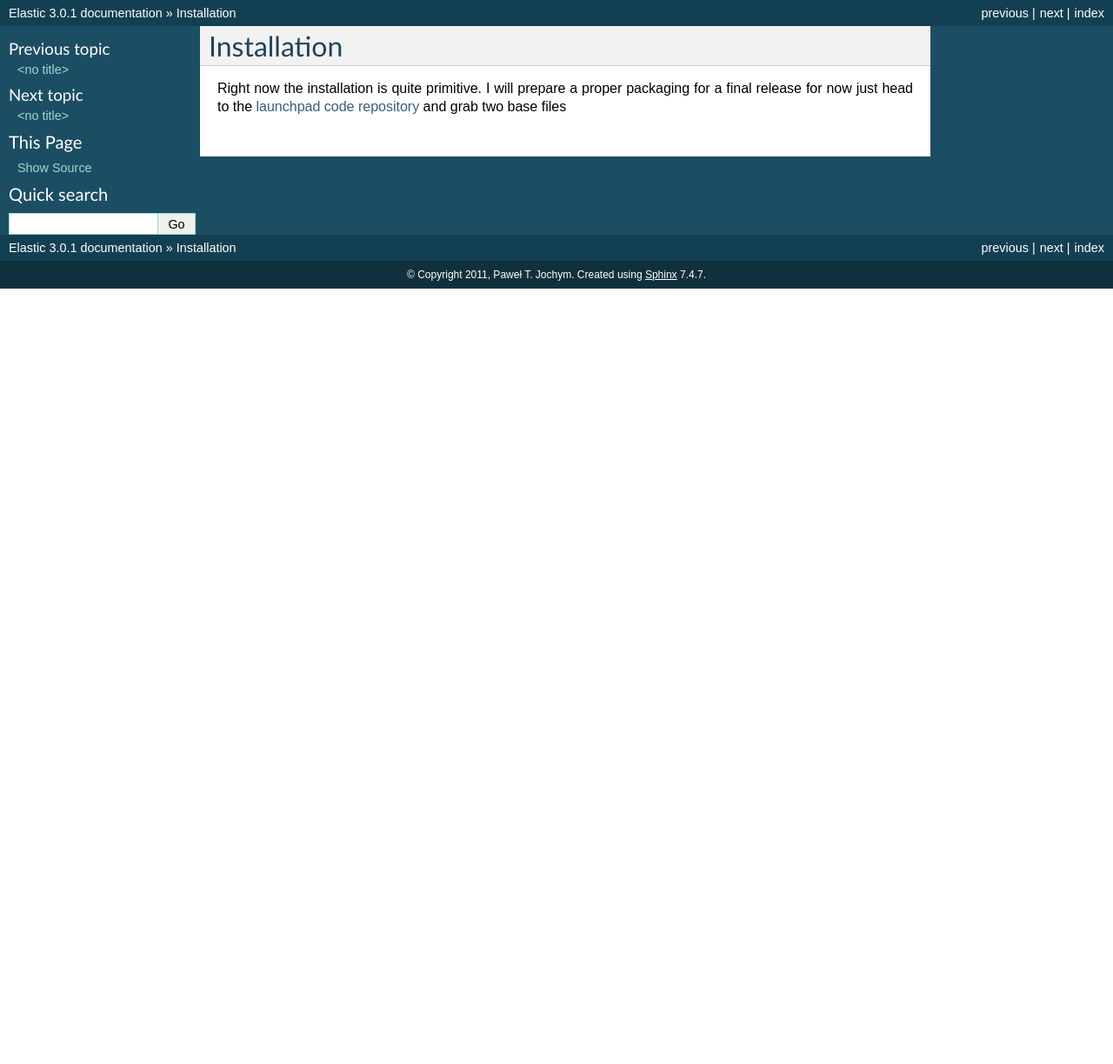
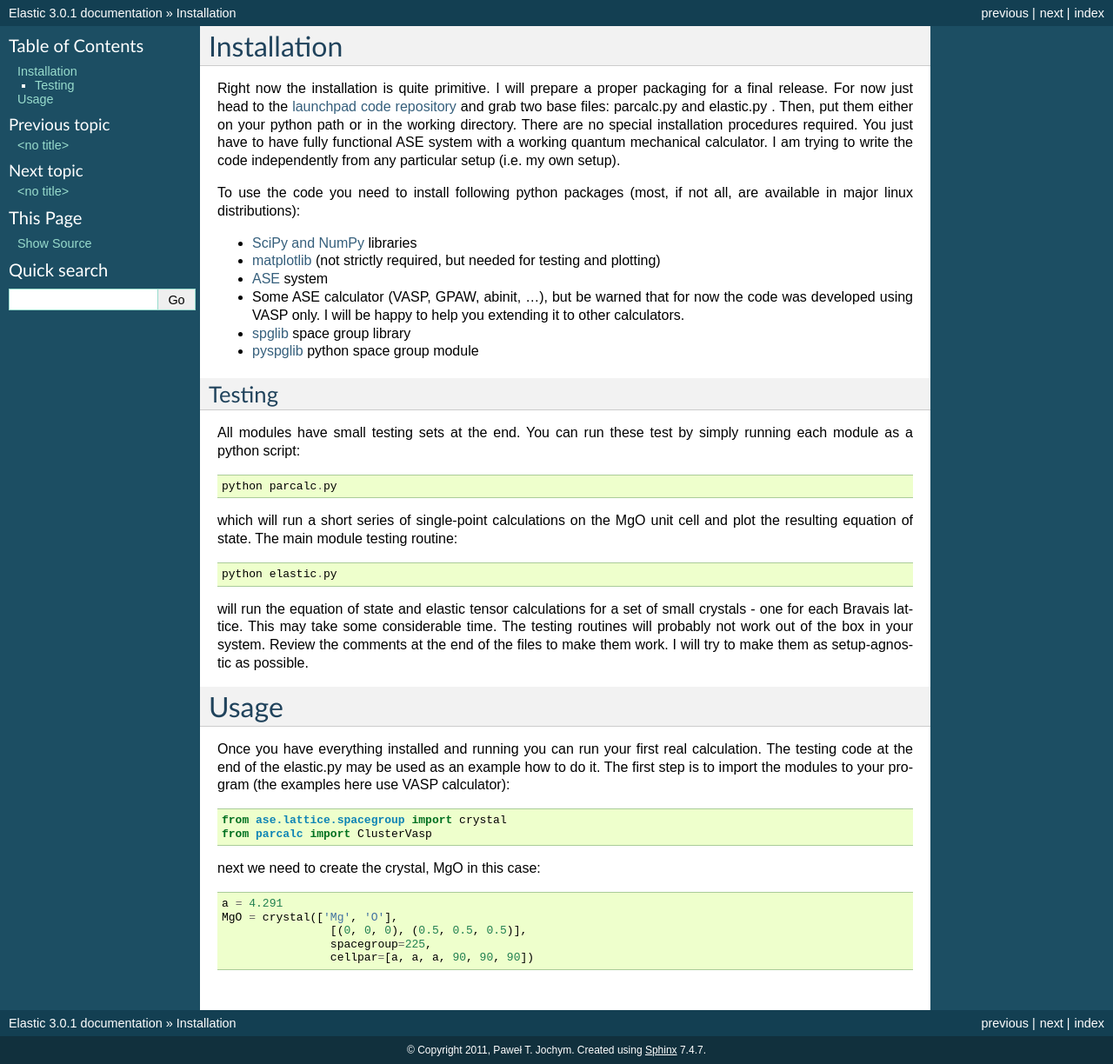
Before and after one commit to jochym/Elastic, a Sphinx documentation site: the page built from doc/source/usage.rst, in a window 1280 px wide. Shown: the whole page at 87% size. Built offline with Sphinx 7.4.7, drawn with Linux system fonts in a browser that asks for light colours; formulas are drawn with MathJax 3; before the commit the page ends 900 px from its top, so only the background shows below that.

Commit message:
Work on docs. Physical basis. parcalc corrections.

```diff
--- a/doc/source/conf.py
+++ b/doc/source/conf.py
@@ -25,7 +25,7 @@ import sys, os
 
 # Add any Sphinx extension module names here, as strings. They can be extensions
 # coming with Sphinx (named 'sphinx.ext.*') or your custom ones.
-extensions = ['sphinx.ext.autodoc', 'sphinx.ext.todo', 'sphinx.ext.pngmath', 'sphinx.ext.jsmath', 'sphinx.ext.viewcode']
+extensions = ['sphinx.ext.autodoc', 'sphinx.ext.todo', 'sphinx.ext.jsmath', 'sphinx.ext.viewcode']
 
 # Add any paths that contain templates here, relative to this directory.
 templates_path = ['_templates']
@@ -93,7 +93,7 @@ pygments_style = 'sphinx'
 # a list of builtin themes.
 html_theme = 'default'
 
-jsmath_path = '/usr/share/jsmath/'
+jsmath_path = 'jsmath/easy/load.js'
 
 # Theme options are theme-specific and customize the look and feel of a theme
 # further.  For a list of options available for each theme, see the
--- a/doc/source/usage.rst
+++ b/doc/source/usage.rst
@@ -2,6 +2,60 @@ Installation
 ============
 
 Right now the installation is quite primitive. I will prepare a proper
-packaging for a final release for now just head to the
+packaging for a final release. For now just head to the
 `launchpad code repository <http://bazaar.launchpad.net/~jochym/elastic/trunk/files>`_
-and grab two base files
+and grab two base files: parcalc.py and elastic.py . Then, put them either on
+your python path or in the working directory. There are no special installation
+procedures required. You just have to have fully functional ASE system with a
+working quantum mechanical calculator. I am trying to write the code
+independently from any particular setup (i.e. my own setup).
+
+To use the code you need to install following python packages (most, if not all, are available in major linux distributions):
+
+* `SciPy and NumPy <http://www.scipy.org/>`_ libraries
+* `matplotlib <http://matplotlib.sourceforge.net/>`_ (not strictly required,
+  but needed for testing and plotting)
+* `ASE <https://wiki.fysik.dtu.dk/ase/>`_ system
+* Some ASE calculator (VASP, GPAW, abinit, ...), but be warned that for now
+  the code was developed using VASP only. I will be happy to help you extending
+  it to other calculators.
+* `spglib <http://spglib.sourceforge.net/>`_ space group library
+* `pyspglib <http://spglib.sourceforge.net/pyspglibForASE/>`_ python space group module
+
+Testing
+-------
+
+All modules have small testing sets at the end. You can run these test by
+simply running each module as a python script::
+
+    python parcalc.py
+
+which will run a short series of single-point calculations on the MgO unit
+cell and plot the resulting equation of state. The main module testing routine::
+
+    python elastic.py
+
+will run the equation of state and elastic tensor calculations for a set of
+small crystals - one for each Bravais lattice. This may take some considerable
+time. The testing routines will probably not work out of the box in your system.
+Review the comments at the end of the files to make them work. I will try to make
+them as setup-agnostic as possible.
+
+Usage
+=====
+
+Once you have everything installed and running you can run your first real
+calculation. The testing code at the end of the elastic.py may be used as
+an example how to do it. The first step is to import the modules to your
+program (the examples here use VASP calculator)::
+
+    from ase.lattice.spacegroup import crystal
+    from parcalc import ClusterVasp
+
+next we need to create the crystal, MgO in this case::
+
+    a = 4.291
+    MgO = crystal(['Mg', 'O'],
+                    [(0, 0, 0), (0.5, 0.5, 0.5)],
+                    spacegroup=225,
+                    cellpar=[a, a, a, 90, 90, 90])
--- a/elastic.py
+++ b/elastic.py
@@ -495,7 +495,7 @@ if __name__ == '__main__':
     from matplotlib.pyplot import plot, show, figure, draw, axvline, axhline
     from ase.lattice.spacegroup import crystal
     from ase.visualize import view
-    from pvasp import ClusterVasp
+    from parcalc import ClusterVasp
 
 
 # You can specify the directory with coerged VASP crystal for the test run
```
Also changed, not shown: doc/source/intro.rst (+47 -0 lines), doc/source/modules.rst (+19 -16 lines), parcalc.py (+9 -0 lines).
